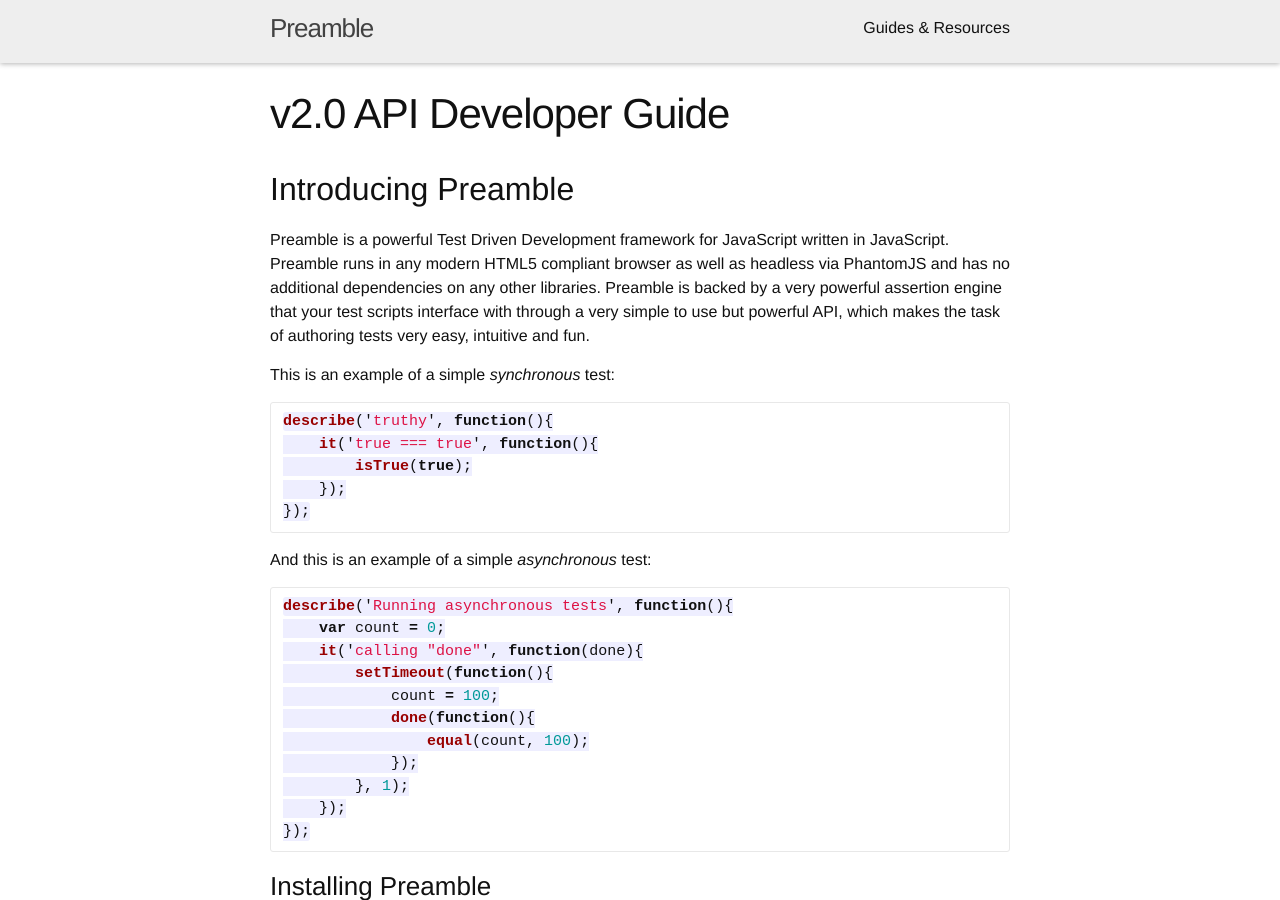
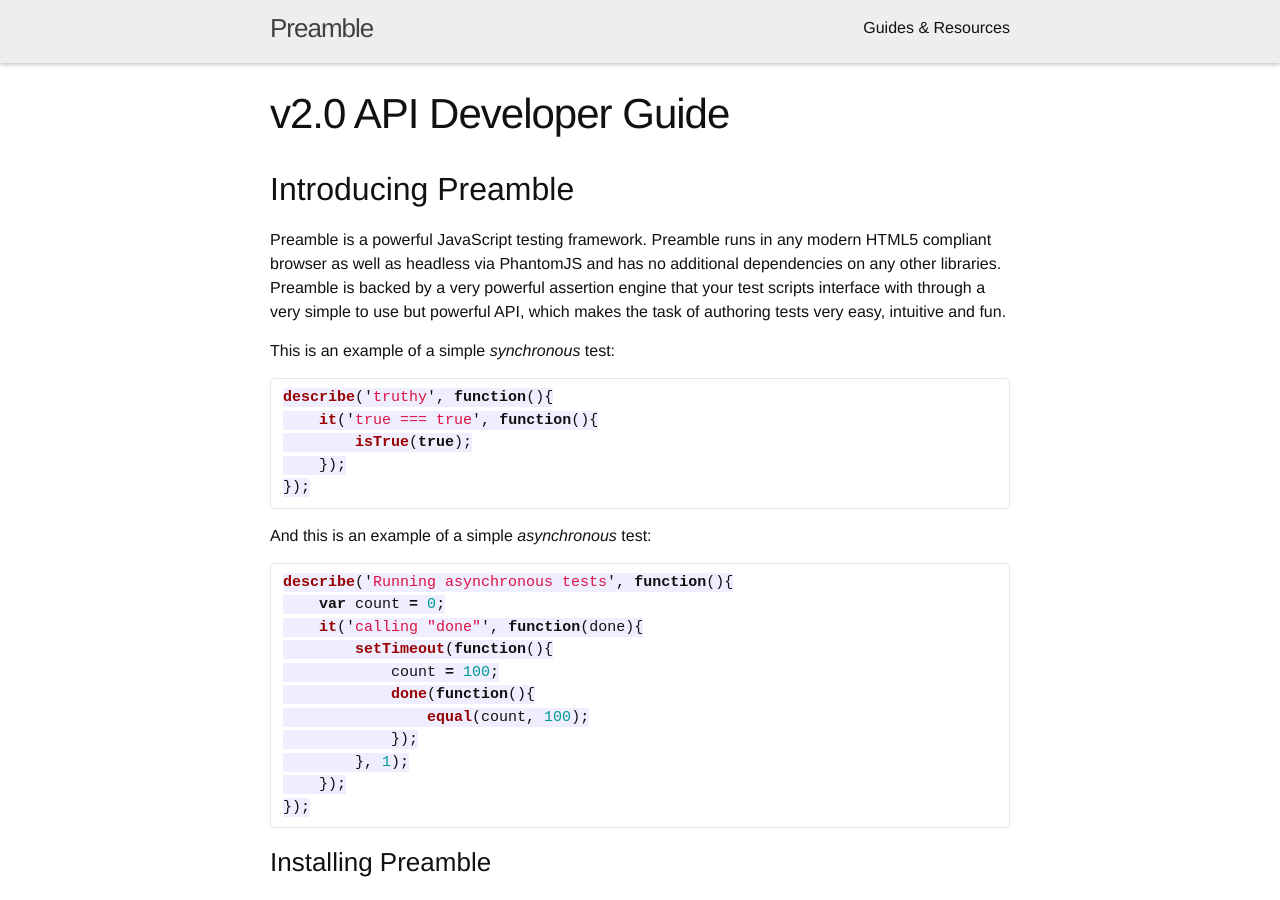
Before and after one commit to jeffschwartz/preamble, a Jekyll site: the page built from preamble.2.0.md, in a window 1280 px wide and 900 px high. Built offline with Jekyll 4.4.1, drawn with Linux system fonts in a browser that asks for light colours; Markdown is read by kramdown in place of the engine named in the settings.

Commit message:
Removed "Test Driven Development" from v2 api doc.

```diff
--- a/preamble.2.0.md
+++ b/preamble.2.0.md
@@ -6,7 +6,7 @@
 
 ## Introducing Preamble
 
-Preamble is a powerful Test Driven Development framework for JavaScript written in JavaScript. Preamble runs in any modern HTML5 compliant browser as well as headless via PhantomJS and has no additional dependencies on any other libraries. Preamble is backed by a very powerful assertion engine that your test scripts interface with through a very simple to use but powerful API, which makes the task of authoring tests very easy, intuitive and fun.
+Preamble is a powerful JavaScript testing framework. Preamble runs in any modern HTML5 compliant browser as well as headless via PhantomJS and has no additional dependencies on any other libraries. Preamble is backed by a very powerful assertion engine that your test scripts interface with through a very simple to use but powerful API, which makes the task of authoring tests very easy, intuitive and fun.
 
 This is an example of a simple *synchronous* test:
 
```
